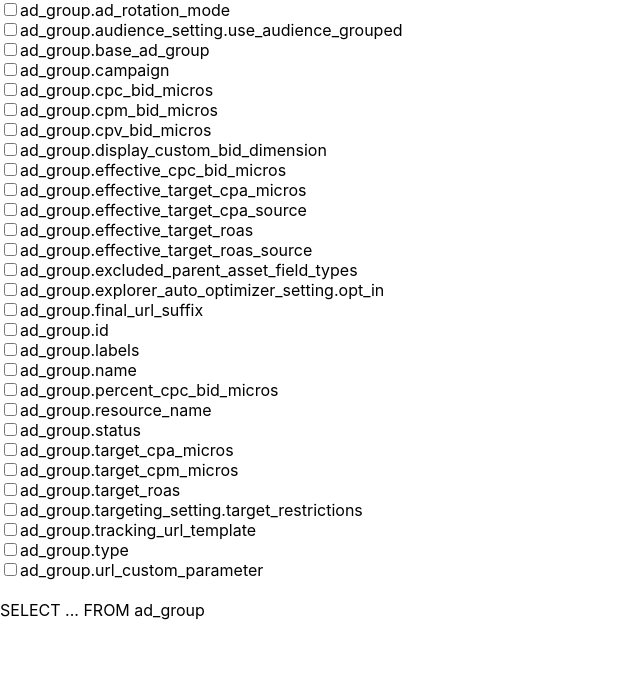
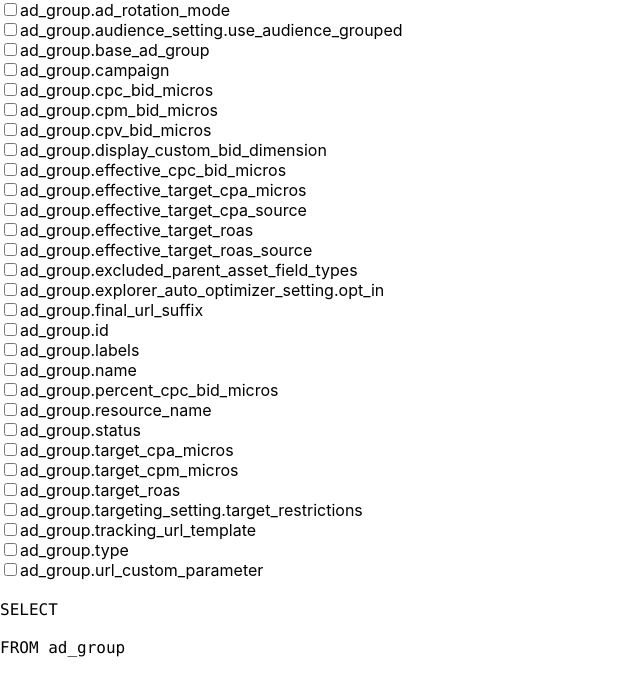
Before and after one commit to richardimaoka/gaql-builder-clone, a React (Create React App) app in the folder client/: page / in a window 1280 px wide. Shown: the top 696 px of the page, without its empty margins (0-640 px from the left). Built offline with nearby package versions, Linux system fonts and the light colour scheme.

Commit message:
dynamic gaql string

```diff
--- a/client/src/App.js
+++ b/client/src/App.js
@@ -56,6 +56,17 @@ function App() {
     setAttributeResourceFields(updatedFields);
   };
 
+  const gaqlString = (fieldsObject) => {
+    const fieldNames = Object.keys(fieldsObject);
+    const checkedFields = fieldNames.filter(
+      (fieldName) => fieldsObject[fieldName].checked
+    );
+    return `SELECT
+${checkedFields.map((fieldName) => "  " + fieldName).join(",\n")}
+FROM ad_group
+`;
+  };
+
   return (
     <div>
       <div style={{ marginBottom: "20px" }}>
@@ -71,7 +82,11 @@ function App() {
           );
         })}
       </div>
-      <div>SELECT ... FROM ad_group</div>
+      <div>
+        <pre>
+          <code>{gaqlString(attributeResourceFields)}</code>
+        </pre>
+      </div>
     </div>
   );
 }
```
